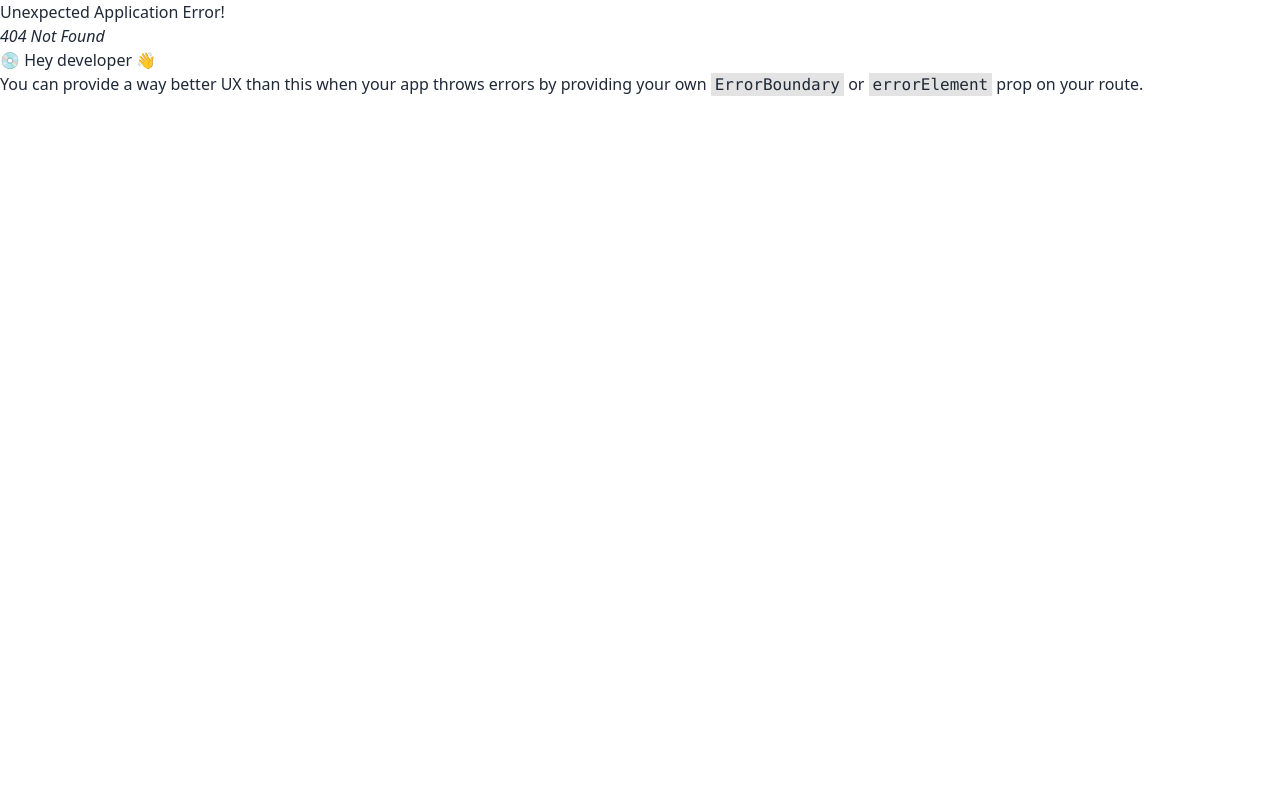
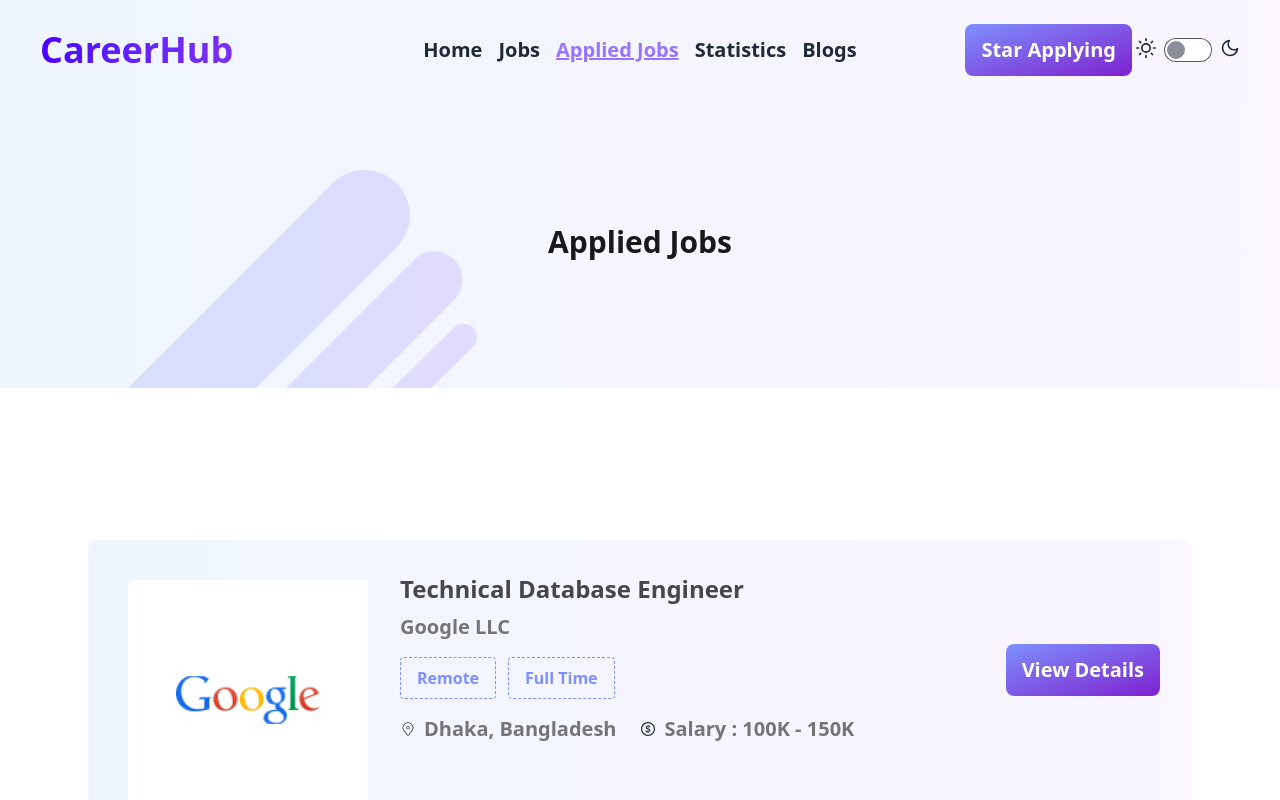
Before and after one commit to mstsurnalyakter/career-hub, a React (Vite) app: page /applied in a window 1280 px wide. Before the commit this address had no page. Shown: the top 800 px of the page. Built offline with nearby package versions, Linux system fonts and the light colour scheme.

Commit message:
applied jobs page ui part completed

```diff
--- /dev/null
+++ b/src/components/AppliedJobsBanner.jsx
@@ -0,0 +1,19 @@
+
+import bg1 from "../assets/images/bg1.png";
+
+const AppliedJobsBanner = () => {
+  return (
+    <div className="bg-gradient-to-r mb-32 from-blue-50 to-purple-50 w-full">
+      <div className="p-32 relative">
+        <h1 className="text-center text-[#1A1919] text-3xl font-extrabold">
+          Applied Jobs
+        </h1>
+        <figure className="absolute bottom-0">
+          <img src={bg1} alt="" />
+        </figure>
+      </div>
+    </div>
+  );
+}
+
+export default AppliedJobsBanner
--- /dev/null
+++ b/src/components/AppliedJobsCards.jsx
@@ -0,0 +1,76 @@
+
+import { AiOutlineDollar } from "react-icons/ai";
+import google from "../assets/logo/google.png";
+import { CiLocationOn } from "react-icons/ci";
+const AppliedJobsCards = () => {
+  return (
+    <section className="">
+      <div className="container max-w-6xl p-6 mx-auto space-y-6 sm:space-y-12">
+        {/*  */}
+        <div className="card lg:card-side bg-gradient-to-r flex items-center justify-center from-blue-50 rounded-lg to-purple-50">
+          <figure className="bg-white mt-10 ml-10  mb-4 flex items-center justify-center w-60 h-60 rounded-lg">
+            <img alt="" className="w-36 h-12" src={google} />
+          </figure>
+          <div className="card-body ">
+            <div className="flex flex-col lg:flex-row justify-between items-center">
+              <div>
+                <h3 className="flex-1 text-2xl mb-2 font-extrabold text-[#474747] leading-snug">
+                  Technical Database Engineer
+                </h3>
+                <p className="text-[#757575] text-xl font-semibold mb-4">
+                  Google LLC
+                </p>
+                <div className="space-x-3 mb-4">
+                  <button
+                    type="button"
+                    className="px-4 py-2 font-semibold border border-[#7E90FE] border-dashed rounded text-[#7E90FE]"
+                  >
+                    Remote
+                  </button>
+                  <button
+                    type="button"
+                    className="px-4 py-2 font-semibold border border-[#7E90FE] border-dashed rounded text-[#7E90FE]"
+                  >
+                    Full Time
+                  </button>
+                </div>
+                <div className="flex gap-6 mb-6">
+                  <p className="flex items-center gap-2">
+                    <CiLocationOn />
+                    <span className="text-[#757575] text-xl font-semibold">
+                      Dhaka, Bangladesh
+                    </span>
+                  </p>
+                  <p className="flex items-center gap-2">
+                    <AiOutlineDollar />
+                    <span className="text-[#757575] text-xl font-semibold">
+                      Salary : 100K - 150K
+                    </span>
+                  </p>
+                </div>
+              </div>
+
+              <div>
+                <button className="px-4 py-3 text-xl font-semibold text-center text-white transition duration-300 rounded-lg hover:from-purple-600 hover:to-[#7E90FE] ease bg-gradient-to-br from-[#7E90FE] to-purple-700 md:w-auto">
+                  View Details
+                </button>
+              </div>
+            </div>
+
+          </div>
+        </div>
+        {/*  */}
+        <div className="flex justify-center">
+          <button
+            type="button"
+            className="px-6 py-3 text-sm rounded-md hover:underline dark:bg-gray-900 dark:text-gray-400"
+          >
+            Load more posts...
+          </button>
+        </div>
+      </div>
+    </section>
+  );
+}
+
+export default AppliedJobsCards
--- a/src/components/NavBar.jsx
+++ b/src/components/NavBar.jsx
@@ -58,15 +58,16 @@ const NavBar = () => {
                 className={({ isActive }) =>
                   isActive ? "text-[#9873FF] font-bold underline" : "font-bold"
                 }
-                to={"/blogs"}
+                to={"/jobs"}
               >
-                Statistics
+                {/* Statistics */}
+                Jobs
               </NavLink>
               <NavLink
                 className={({ isActive }) =>
                   isActive ? "text-[#9873FF] font-bold underline" : "font-bold"
                 }
-                to={"/bookmarks"}
+                to={"/applied"}
               >
                 Applied Jobs
               </NavLink>
@@ -74,9 +75,17 @@ const NavBar = () => {
                 className={({ isActive }) =>
                   isActive ? "text-[#9873FF] font-bold underline" : "font-bold"
                 }
-                to={"/bookmarks"}
+                to={"/blogs"}
               >
-                Blog
+                Blogs
+              </NavLink>
+              <NavLink
+                className={({ isActive }) =>
+                  isActive ? "text-[#9873FF] font-bold underline" : "font-bold"
+                }
+                to={"/statistics"}
+              >
+                Statistics
               </NavLink>
               <NavLink
                 href="#_"
@@ -107,7 +116,23 @@ const NavBar = () => {
               className={({ isActive }) =>
                 isActive ? "text-[#9873FF] font-bold underline" : "font-bold"
               }
-              to={"/blogs"}
+              to={"/jobs"}
+            >
+              Jobs
+            </NavLink>
+            <NavLink
+              className={({ isActive }) =>
+                isActive ? "text-[#9873FF] font-bold underline" : "font-bold"
+              }
+              to={"/applied"}
+            >
+              Applied Jobs
+            </NavLink>
+            <NavLink
+              className={({ isActive }) =>
+                isActive ? "text-[#9873FF] font-bold underline" : "font-bold"
+              }
+              to={"/statistics"}
             >
               Statistics
             </NavLink>
@@ -115,17 +140,9 @@ const NavBar = () => {
               className={({ isActive }) =>
                 isActive ? "text-[#9873FF] font-bold underline" : "font-bold"
               }
-              to={"/bookmarks"}
+              to={"/blogs"}
             >
-              Applied Jobs
-            </NavLink>
-            <NavLink
-              className={({ isActive }) =>
-                isActive ? "text-[#9873FF] font-bold underline" : "font-bold"
-              }
-              to={"/bookmarks"}
-            >
-              Blog
+              Blogs
             </NavLink>
           </ul>
         </div>
--- /dev/null
+++ b/src/pages/AppliedJobs.jsx
@@ -0,0 +1,14 @@
+
+import AppliedJobsBanner from '../components/AppliedJobsBanner'
+import AppliedJobsCards from '../components/AppliedJobsCards'
+
+const AppliedJobs = () => {
+  return (
+    <div>
+        <AppliedJobsBanner/>
+        <AppliedJobsCards/>
+    </div>
+  )
+}
+
+export default AppliedJobs
```
Also changed, not shown: src/routes/Routes.jsx (+16 -11 lines).
